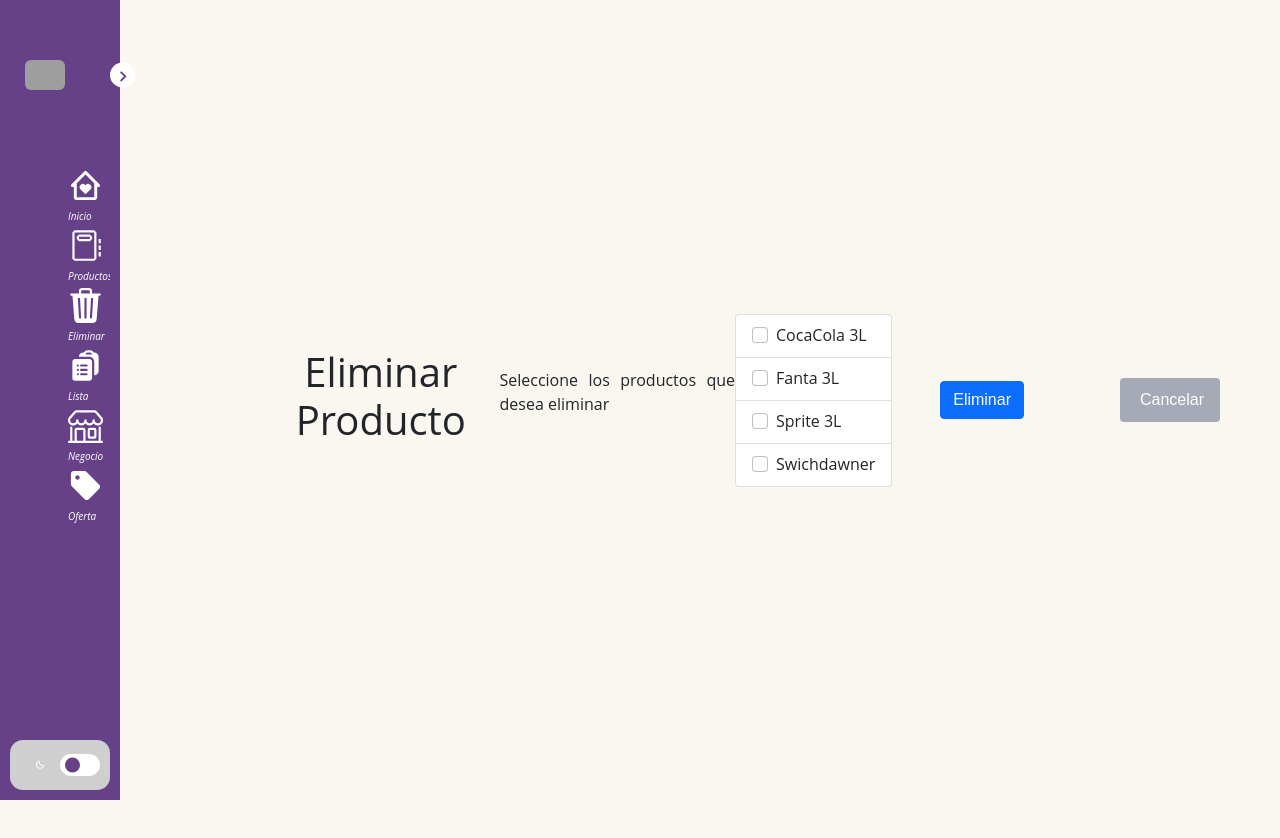
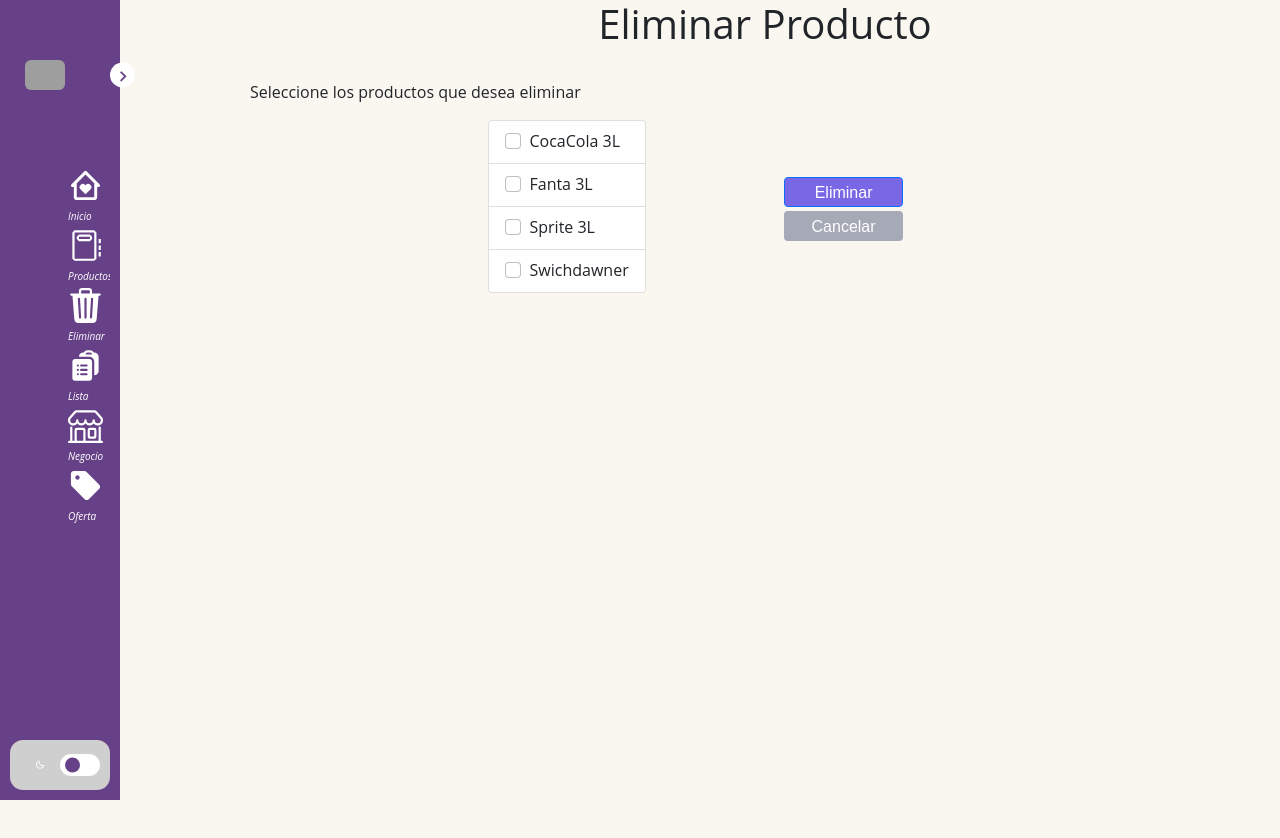
Before and after one commit to crexpo20/back, a React (Create React App) app in the folder Frontend/: page /eliminarProducto in a window 1280 px wide. Shown: the top 838 px of the page. Built offline with nearby package versions, Linux system fonts and the light colour scheme; grey boxes are pictures that could not be loaded.

Commit message:
correccion formato eliminar producto

```diff
--- a/Frontend/src/components/EliminarProducto.jsx
+++ b/Frontend/src/components/EliminarProducto.jsx
@@ -1,7 +1,7 @@
 import React, { useState } from 'react';
 import { Modal, Button } from 'react-bootstrap';
 import {ContenedorBotonCentrado} from '../elementos/Formularios';
-
+import '../css/EliminarP.css';
 //dentro de la funcion return va el codigo que se va a ejecutar
 export const EliminarProducto = () => {
 
@@ -61,6 +61,12 @@ export const EliminarProducto = () => {
     <head>
 		</head>
     <div class = "home">
+   <section> <h1>Eliminar Producto</h1>
+    <br />
+    <p style={{textAlign:"justify"}} >Seleccione los productos que desea eliminar</p>
+     </section>
+
+     <section>
       {productoEliminado ? (
         <Modal show={productoEliminado} onHide={handleVolver}>
           <Modal.Header >
@@ -78,15 +84,7 @@ export const EliminarProducto = () => {
       ) : (
 
         <form className='container text-center' onSubmit={handleSubmit}>
-          <br/>
 
-
-          <ContenedorBotonCentrado><h1>Eliminar Producto</h1></ContenedorBotonCentrado>
-
-          <br/>
-
-
-          <p style={{textAlign:"justify"}} >Seleccione los productos que desea eliminar</p>
           <div className='row align-items-start'>
             <div className='col'>
               <ul className='list-group'>
@@ -108,18 +106,19 @@ export const EliminarProducto = () => {
               </ul>
             </div>
           </div>
-          <br/>
-          <br />
-
-      <button type='submit' className='btn btn-primary mx-5'>
+          <div>
+      <footer>
+      <button type='submit' className='btn btn-primary mx-5' id='Eliminar'>
         Eliminar
       </button>
       <button type='button' onClick={handleReset} id='borrar' className='btn btn-danger mx-5'>
         Cancelar
       </button>
+      </footer>
+      </div>
     </form>
 
-  )}
+  )}</section>
 </div>
 </center>
 )
--- /dev/null
+++ b/Frontend/src/css/EliminarP.css
@@ -0,0 +1,39 @@
+#Eliminar{
+    background-color: #7868E6;
+    color: white;
+    height: 30px;
+	line-height: 5px;
+    width: 30%;
+    padding: 10px 20px;
+    text-align: center;
+    justify-content: center;
+    text-decoration: none;
+    display: inline-block;
+    font-size: 16px;
+    margin-top:2.5%;
+    margin-left: 35%;
+    cursor: pointer;;
+    transition: .1s ease all;
+}
+
+  #Eliminar :hover {
+    box-shadow: 3px 0px 30px rgba(163,163,163, 1);
+}
+
+#borrar{
+    background-color:#A6A9B6;
+    border: none;
+    color: white;
+    height: 30px;
+	line-height: 5px;
+    width: 30%;
+    padding: 10px 20px;
+    text-align: center;
+    text-decoration: none;
+    justify-content: center;
+    display: inline-block;
+    font-size: 16px;
+    margin: 4px 2px;
+    cursor: pointer;
+    transition: .1s ease all;
+}
```
